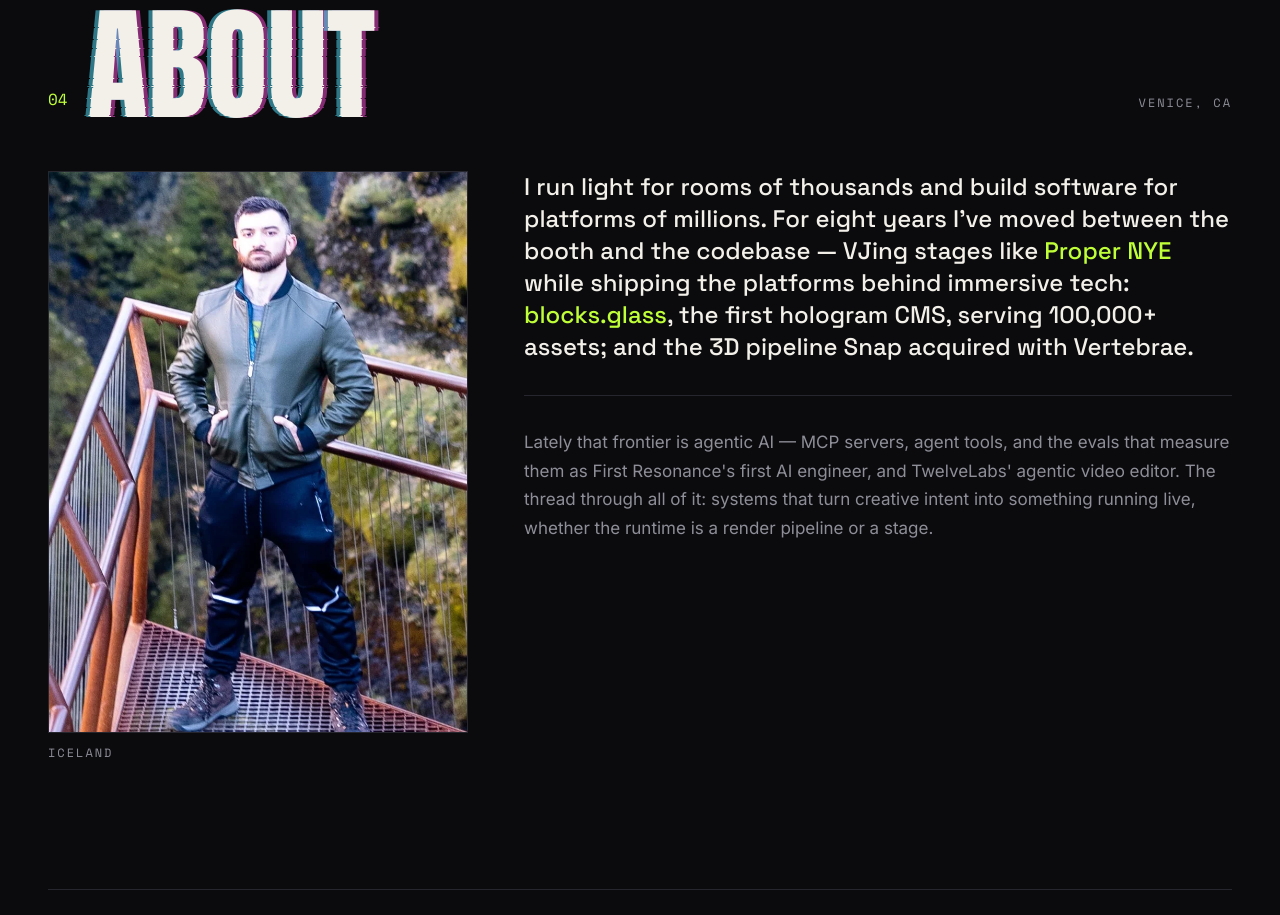
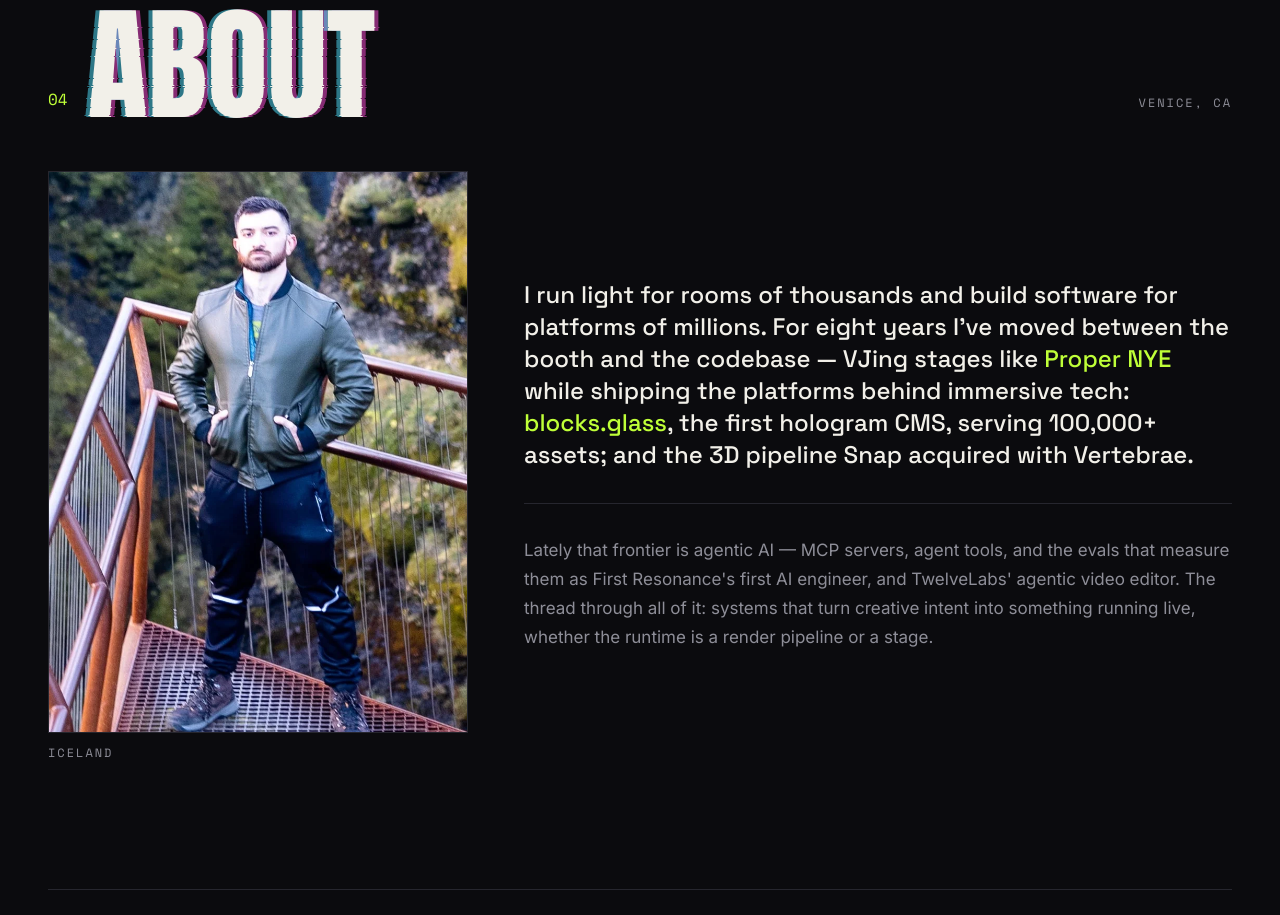
Before and after one commit to Tortillaguy/Tortillaguy.github.io, an Astro site: page / in a window 1280 px wide. Shown: the part 5357-6272 px from the top of the page. Built offline with nearby package versions, Linux system fonts and the light colour scheme; Astro itself is replaced by a stand-in of ours; a web font is replaced by a local one.

Commit message:
style(about): vertically center prose beside portrait per pen spec
Co-Authored-By: Claude Fable 5 <noreply@anthropic.com>

```diff
--- a/src/sections/About.astro
+++ b/src/sections/About.astro
@@ -7,7 +7,7 @@ import portrait from "../assets/iceland_portrait.webp";
 <section class="px-5 md:px-12 pt-16 md:pt-28">
   <SectionHeader id="about" index="04" title="ABOUT" meta="VENICE, CA" />
 
-  <div class="md:flex md:items-start md:gap-14">
+  <div class="md:flex md:items-center md:gap-14">
     <div class="md:w-[380px] lg:w-[420px] md:shrink-0">
       <div class="overflow-hidden border border-encore-line">
         <Image
```
